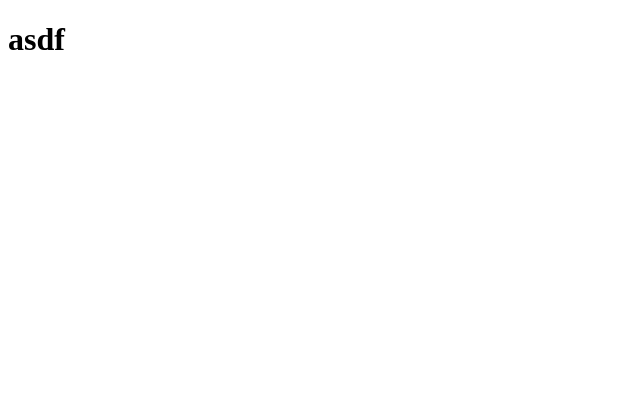
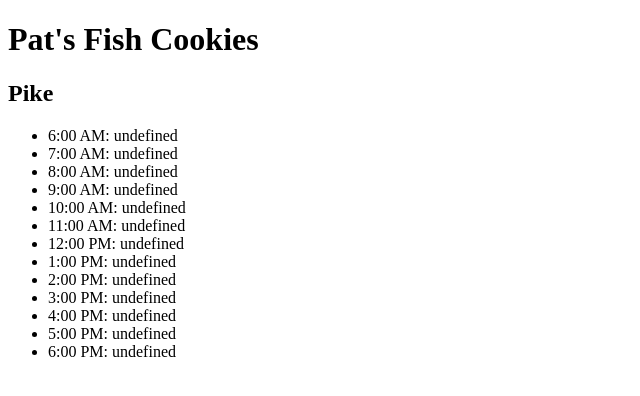
Before and after one commit to icathaid/cookies, a plain HTML site: page index.html in a window 1280 px wide. Shown: the whole page, without its empty margins (0-640 px from the left). Drawn offline with Linux system fonts and the light colour scheme.

Commit message:
committing basic JS functionality

```diff
--- a/index.html
+++ b/index.html
@@ -5,13 +5,20 @@
     <meta http-equiv="X-UA-Compatible" content="IE=edge">
     <title>Page Title</title>
     <meta name="viewport" content="width=device-width, initial-scale=1">
+    <link rel="stylesheet" type="text/css" media="screen" href="css/reset.css" />
     <link rel="stylesheet" type="text/css" media="screen" href="css/style.css" />
 
 </head>
 
 <body>
-    <h1>asdf</h1>
-    <script> src="js/app.js"</script>
+    <h1>Pat's Fish Cookies</h1>
+    <h2>Pike</h2>
+    <ul id="pike"></ul>
+
+
+
+
+    <script src="js/app.js"></script>
 </body>
 
 </html>
--- a/js/app.js
+++ b/js/app.js
@@ -1,7 +1,6 @@
-alert('stuff');
 var storeHours = ['6:00 AM', '7:00 AM', '8:00 AM', '9:00 AM', '10:00 AM', '11:00 AM', '12:00 PM', '1:00 PM', '2:00 PM', '3:00 PM', '4:00 PM', '5:00 PM', '6:00 PM'];
 var pike = {
-  name: 'Pike',
+  name: 'pike',
   minCust: 23,
   maxCust: 65,
   avgCookies: 6.3,
@@ -11,10 +10,20 @@ var pike = {
     max = Math.floor(max);
     return Math.floor(Math.random() * (max - min + 1) +min);
   },
-}
-  console.log('1st and Pike');
-  for (var i = 0; i < storeHours.length; i++){
-   var temp = Math.floor((pike.rate(pike.minCust, pike.maxCust) * pike.avgCookies));
-   pike.sales.push(temp);
-   console.log(storeHours[i] + ': ' + pike.sales[i])
-}
+  pushSales: function() {
+    for (var i = 0; i < storeHours.length; i++){
+      var temp = Math.floor((pike.rate(pike.minCust, pike.maxCust) * pike.avgCookies));
+      pike.sales.push(temp);
+      }
+    },
+  render: function() {
+    var ulEl = document.getElementById('pike');
+      for (var i = 0; i < storeHours.length; i++) {
+        var liEl = document.createElement('li');
+        liEl.textContent = storeHours[i] + ': ' + pike.sales[i];
+        ulEl.appendChild(liEl);
+      }
+    },
+};
+//pike.pushSales();
+pike.render();
```
